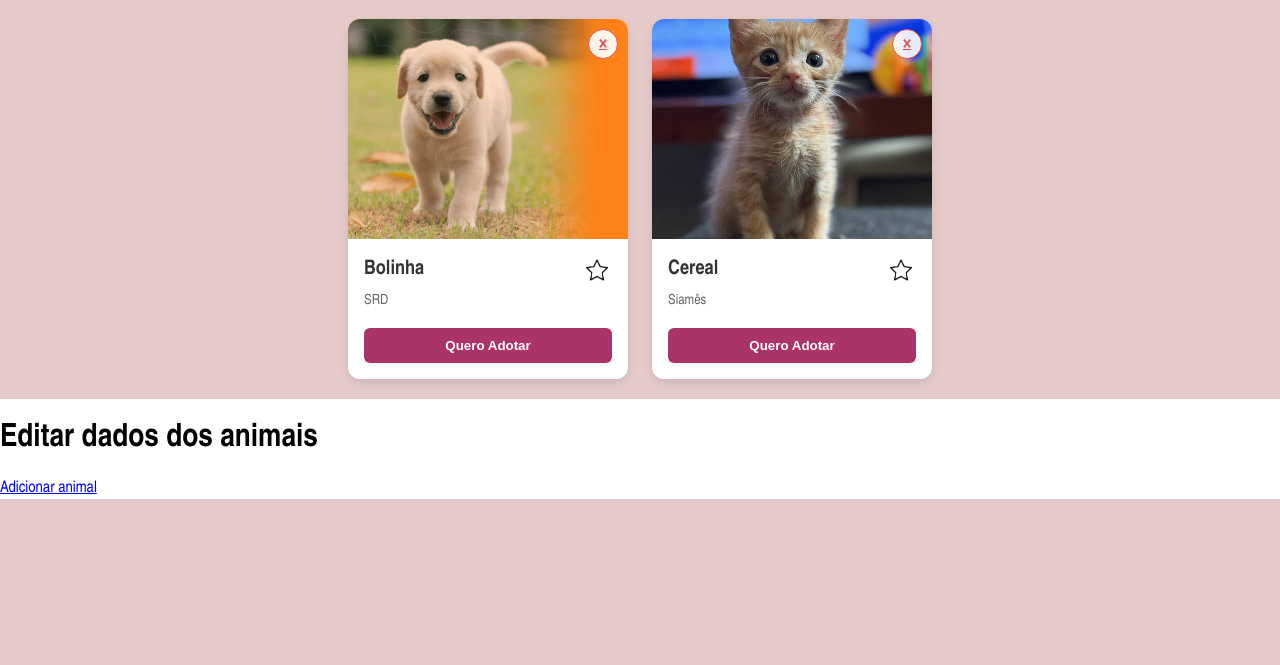
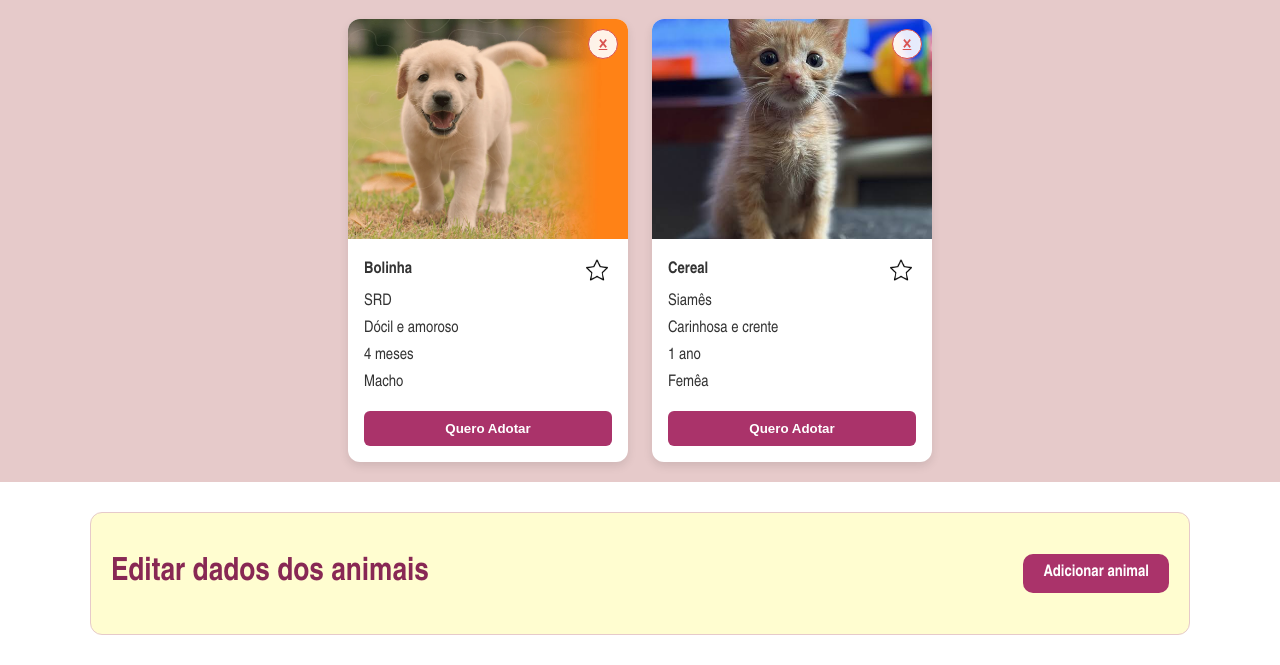
Before and after one commit to joaolucascunhadef-dotcom/sobrepatas, a PHP site: page / in a window 1280 px wide. Shown: the part 354-1019 px from the top of the page. Before the commit the page ends 853 px from the top, so only its background shows below. Run offline with PHP 8.4, Linux system fonts and the light colour scheme; data that the repository does not hold is empty.

Commit message:
estilização do painel ong e ajuste das infirmações do animal

```diff
--- a/adocao.css
+++ b/adocao.css
@@ -46,8 +46,8 @@
        margin: 0;
    }
 
-   .sair{
-      background-color: #e6caca;
+   .sair {
+       background-color: #e6caca;
        height: 36px;
        padding: 0 20px;
        border-radius: 10px;
@@ -194,23 +194,51 @@
        gap: 8px;
    }
 
+
+   .info_animal p,
+   h3 {
+       margin: 0;
+       font-size: 16px;
+       color: #333333;
+   }
+
+   .painelOng {
+       max-width: 1100px;
+       margin: 30px auto;
+       padding: 20px;
+       background-color: #FFFDD0;
+       border: 1px solid #e6caca;
+       border-radius: 12px;
+       display: flex;
+       justify-content: space-between;
+       align-items: center;
+       flex-wrap: wrap;
+       gap: 15px;
+       color: #882854;
+   }
+
+   .painelOng a {
+       background-color: #AA336A;
+       color: white;
+       text-decoration: none;
+       padding: 10px 20px;
+       border-radius: 10px;
+       font-weight: bold;
+       transition: background-color 0.2s;
+   }
+
+   .painelOng a:hover {
+       background-color: #882854;
+   }
+
    .info_aba {
        display: flex;
        justify-content: space-between;
        align-items: center;
    }
 
-   .nome_animal {
-       margin: 0;
-       font-size: 20px;
-       color: #333333;
-   }
 
-   .raca_animal {
-       margin: 0;
-       color: #666666;
-       font-size: 14px;
-   }
+
 
    .botao_solicitacao {
        margin-top: 10px;
--- a/index.html
+++ b/index.html
@@ -58,6 +58,10 @@
                         </button>
                     </div>
                     <p class="raca_animal">SRD</p>
+                    <p class="descricao_animal">Dócil e amoroso</p>
+                    <p class="idade_animal">4 meses </p>
+                    <p class="sexo_animal">Macho</p>
+
                     <button class="botao_solicitacao">Quero Adotar</button>
                 </div>
             </div>
@@ -73,6 +77,10 @@
                         </button>
                     </div>
                     <p class="raca_animal">Siamês</p>
+                    <p class="descricao_animal">Carinhosa e crente</p>
+                    <p class="idade_animal"> 1 ano </p>
+                    <p class="sexo_animal">Femêa</p>
+
                     <button class="botao_solicitacao">Quero Adotar</button>
                 </div>
             </div>
@@ -82,7 +90,10 @@
 
         <div class="painelOng">
             <h1>Editar dados dos animais</h1>
+            <br>
+            <br>
             <a href="criar.php">Adicionar animal</a>
+
 
 
         </div>
```
